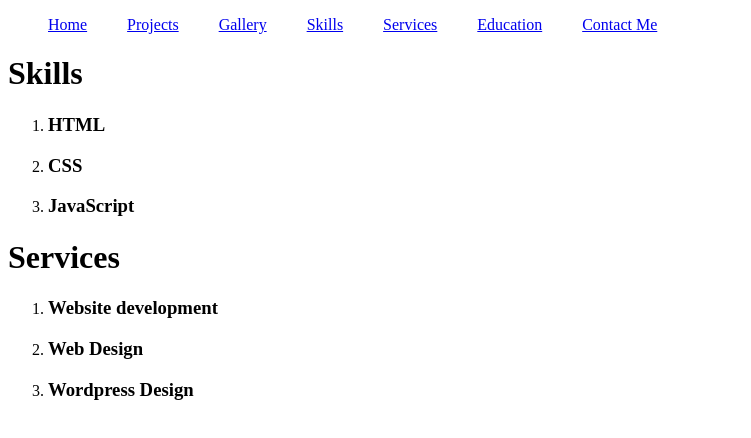
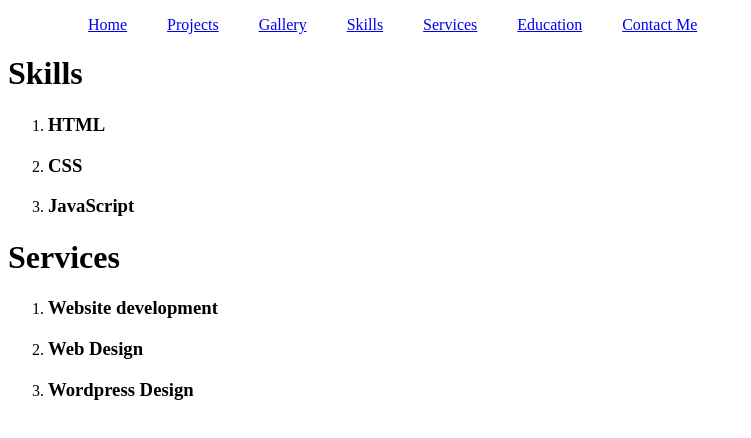
Before and after one commit to hameedgul12345/AssignmentPortfolio, a plain HTML site: page skills.html in a window 1280 px wide. Shown: the whole page, without its empty margins (0-751 px from the left). Drawn offline with Linux system fonts and the light colour scheme.

```diff
--- a/skills.html
+++ b/skills.html
@@ -7,7 +7,7 @@
 </head>
 <body>
     <ul style="display:flex; gap: 40px;">
-        <li style="list-style: none;"><a href="index.html">Home</a></li>
+        <li style="list-style: none;margin-left: 40px;"><a href="index.html">Home</a></li>
         <li style="list-style: none;"><a href="project.html">Projects</a></li>
         <li style="list-style: none;"><a href="gallery.html">Gallery</a></li>
         <li style="list-style: none;"><a href="skills.html">Skills</a></li>
```
